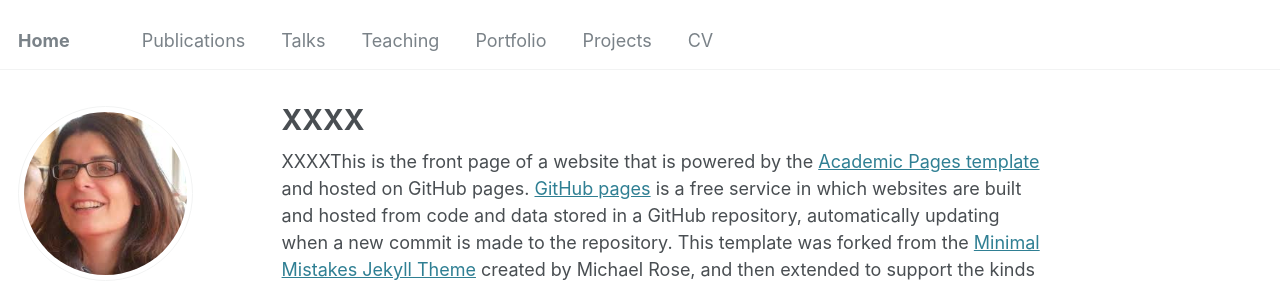
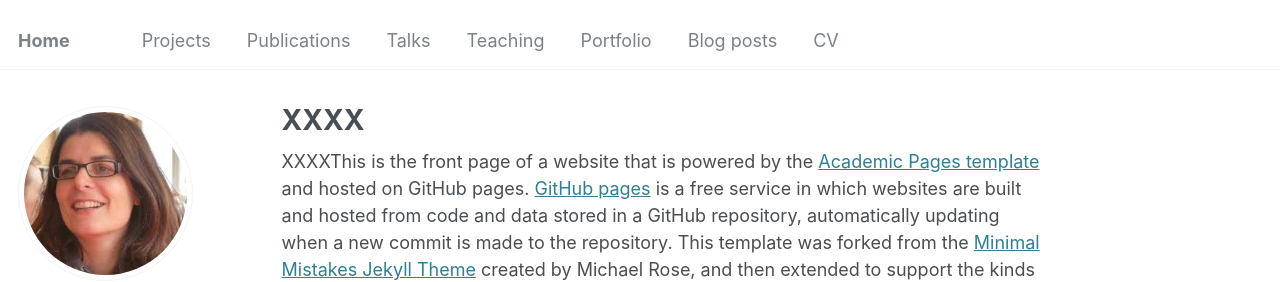
Before and after one commit to crobardet/crobardet.github.io, a Jekyll site: the page built from _pages/about.md, in a window 1280 px wide. Shown: the top 282 px of the page. Built offline with Jekyll 4.4.1, drawn with Linux system fonts in a browser that asks for light colours; some web fonts are replaced.

Commit message:
Update navigation.yml

```diff
--- a/_data/navigation.yml
+++ b/_data/navigation.yml
@@ -5,6 +5,9 @@
 # prevent it from being included in the site.
 
 main:
+  - title: "Projects"
+    url: /projects/
+
   - title: "Publications"
     url: /publications/
 
@@ -17,7 +20,7 @@ main:
   - title: "Portfolio"
     url: /portfolio/
 
-  - title: "Projects"
+  - title: "Blog posts"
     url: /year-archive/
 
   - title: "CV"
```
